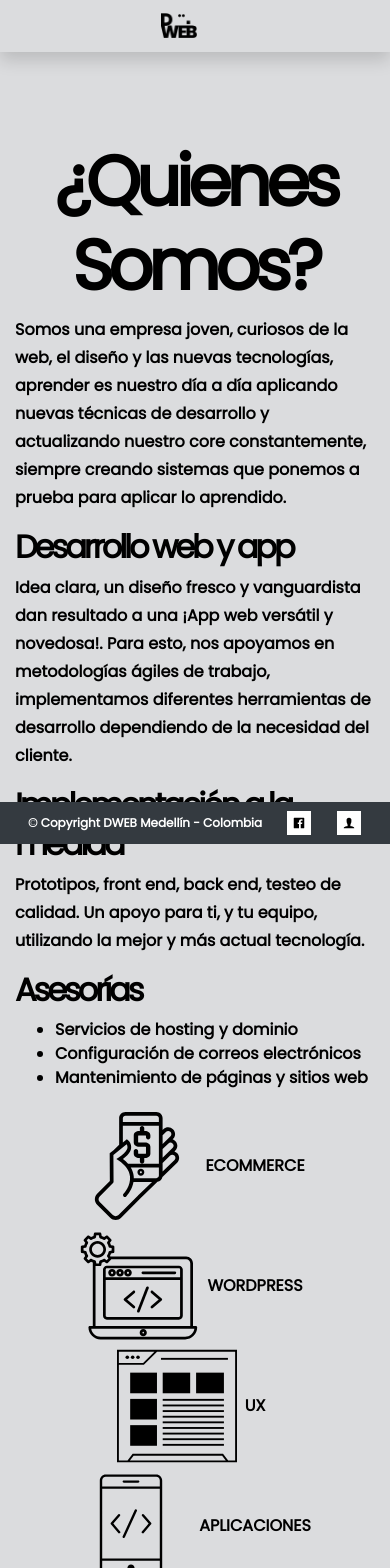
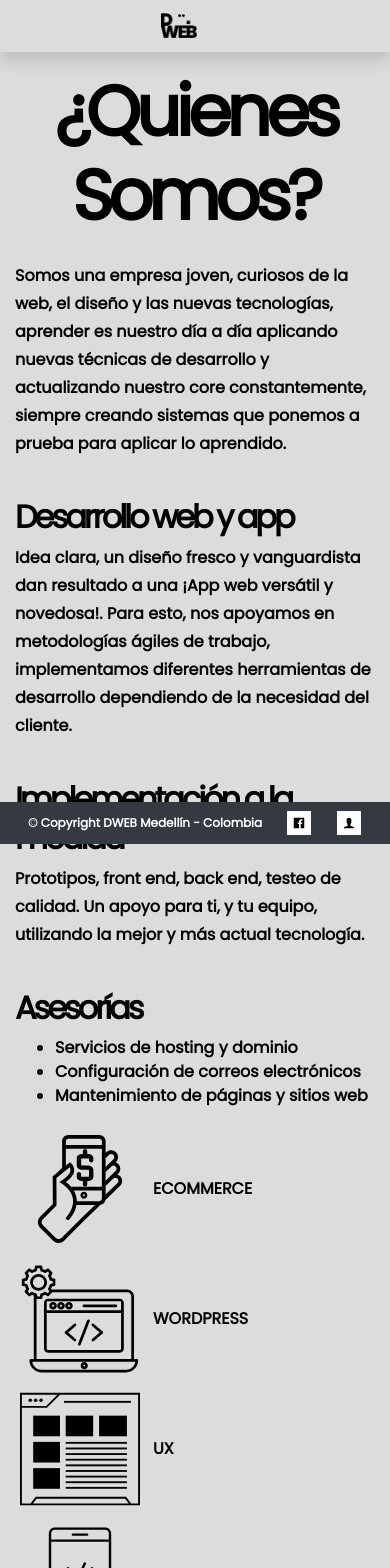
Before and after one commit to Kaziuz/dweb, a React (Create React App) app in the folder front/: page / in a window 390 px wide. Shown: the top 1568 px of the page. Built offline with nearby package versions, Linux system fonts and the light colour scheme; a web font is replaced by a local one.

Commit message:
responsive ok

```diff
--- a/front/src/App.js
+++ b/front/src/App.js
@@ -64,24 +64,31 @@ function App () {
     window.addEventListener('scroll', handleScroll)
   }, [])
 
+  // tengo el navbar supeior fixed, para que el contenido
+  // no quede tapado agrege un margintop, dependiendo
+  // de si estamos en moviles o en desktop ese marginTop
+  // se vuelve mas grande o mas chico
+  const addmarginTop = window.innerWidth <= 500 ? 70 : 140
   return (
     <div>
       <NavBar posScrollY={scrollinY} />
 
-      <Container style={{ background: 'rgba(219, 220, 222, 1)', marginTop: 140 }}>
+      <Container
+        style={{ background: 'rgba(219, 220, 222, 1)',
+          marginTop: addmarginTop }}>
         <Row>
           <Bienvenida data={data.seccion1} />
         </Row>
 
         <Row>
-          <div className="col-lg-12">
-            <h2 className="titulos-pricipales text-left mt-4">Proyectos</h2>
+          <div className="col-lg-12 mt-4">
+            <h2 className="titulos-pricipales text-left my-4">Proyectos</h2>
             <Galeria images={img}/>
           </div>
         </Row>
 
         <Row>
-          {/* <a name="equipo"></a> */}
+          {/* <a name="equipo"></a> NO BORRAR */}
           <Equipo data={data.seccion3} />
         </Row>
 
--- a/front/src/Bienvenida/Bienvenida.js
+++ b/front/src/Bienvenida/Bienvenida.js
@@ -1,10 +1,9 @@
 import React, { Fragment } from 'react'
+
 import ecommerce from '../img/servicios/ecommerce.svg'
 import aplicaciones from '../img/servicios/aplicaciones.svg'
 import ux from '../img/servicios/ux.svg'
 import wordpress from '../img/servicios/wordpress.svg'
-
-const width = 120
 
 function Bienvenida (props) {
   const { descripcion, titulo,
@@ -12,15 +11,17 @@ function Bienvenida (props) {
 
   function drawIcon (image) {
     if (image.includes('Wordpress')) {
-      return <img src={wordpress} alt={image} width={`${width}px`} />
+      return <div className="servicios-icons"
+        style={{ background: `url(${wordpress}) no-repeat top left`, backgroundSize: 'contain' }}></div>
     } else if (image.includes('UX')) {
-      return <img src={ux} alt={image} width={`${width}px`} />
+      return <div className="servicios-icons"
+        style={{ background: `url(${ux}) no-repeat top left`, backgroundSize: 'contain' }}></div>
     } else if (image.includes('Ecommerce')) {
-      return <img src={ecommerce} alt={image} width={`${width}px`} />
+      return <div className="servicios-icons"
+        style={{ background: `url(${ecommerce}) no-repeat top left`, backgroundSize: 'contain' }}></div>
     } else {
-      return (
-        <img src={aplicaciones} alt={image} width={`${width}px`} />
-      )
+      return <div className="servicios-icons"
+        style={{ background: `url(${aplicaciones}) no-repeat top left`, backgroundSize: 'contain' }}></div>
     }
   }
 
@@ -28,32 +29,32 @@ function Bienvenida (props) {
     <Fragment>
       <div className="col-lg-12">
         <h2 className="text-left titulos-pricipales text-center">{titulo}</h2>
-        <p>{descripcion}</p>
+        <p className="mt-4">{descripcion}</p>
       </div>
 
-      <div className="col-sm-4">
+      <div className="col-sm-4 mt-4">
         <h5 className="subtitulos text-left">{servicio1.titulo}</h5>
         <p>{servicio1.descripcion}</p>
       </div>
 
-      <div className="col-sm-4">
+      <div className="col-sm-4 mt-4">
         <h5 className="subtitulos text-left">{servicio2.titulo}</h5>
         <p>{servicio2.descripcion}</p>
       </div>
 
-      <div className="col-sm-4">
+      <div className="col-sm-4 mt-4">
         <h5 className="subtitulos text-left">{servicio3.titulo}</h5>
         <ul className="">
-          { servicio3.descripcion.map(o => {
-            return <li>{o}</li>
+          { servicio3.descripcion.map((o, idx) => {
+            return <li key={idx}>{o}</li>
           }) }
         </ul>
       </div>
 
-      <div className="d-none d-lg-flex col-lg-12 justify-content-between">
+      <div className="d-none d-sm-flex col-lg-12 justify-content-between">
         { servicios.map((servicio, idx) => {
           return (
-            <div key={servicio.titulo} style={{ display: 'inline-grid' }}>
+            <div key={`${idx}-${servicio.titulo}`} style={{ display: 'inline-grid' }}>
               {drawIcon(servicio)}
               <span className="p-2 text-center text-uppercase font-weight-bold">
                 {servicio}
@@ -67,8 +68,8 @@ function Bienvenida (props) {
       <div className="d-sm-none col-sm-12">
         { servicios.map((servicio, idx) => {
           return (
-            <div key={`${idx}-moviles`} className="d-flex justify-content-center align-items-center">
-             {drawIcon(servicio)}
+            <div key={`${idx}-moviles`} className="d-flex align-items-center">
+              {drawIcon(servicio)}
               <span className="p-2 text-right text-uppercase font-weight-bold">
                 {servicio}
               </span>
--- a/front/src/Contacto.js
+++ b/front/src/Contacto.js
@@ -117,7 +117,7 @@ function Contacto () {
                   </div>
                 </div>
               </div>
-              <div className="text-md-left mt-2">
+              <div className="text-md-left my-2">
                 <button className="btn bottom-send" type="submit">Enviar</button>
                 {showModal && <div> Correo enviado con exito </div>}
               </div>
--- a/front/src/Equipo/Equipo.js
+++ b/front/src/Equipo/Equipo.js
@@ -7,13 +7,13 @@ export default function Equipo (props) {
     <Fragment>
       <div className="col-lg-12">
         <h2 className="titulos-pricipales text-left">{titulo}</h2>
-        <h6 className="subtitulos">{descripcion}</h6>
+        <h6 className="subtitulos mt-4">{descripcion}</h6>
       </div>
 
       {/* por default */}
       <div className="d-none d-sm-block">
 
-        <div className="col-lg-12  d-flex justify-content-around ">
+        <div className="col-lg-12 d-flex justify-content-between mt-2">
           <div className="mx-2">
             <img src="https://thispersondoesnotexist.com/image"
               className="img-fluid" alt={integrante2.nombre} style={{ maxWidth: '35vw' }} />
--- a/front/src/Galeria/Galeria.js
+++ b/front/src/Galeria/Galeria.js
@@ -8,7 +8,7 @@ function Galeria ({ images }) {
   })
 
   return (
-    <div className="wrapGaleria">
+    <div className="wrap-galeria mt-4">
       <div className="image-list">{imagenes}</div>
     </div>
   )
--- a/front/src/NavBar.js
+++ b/front/src/NavBar.js
@@ -1,13 +1,13 @@
-import React, { Fragment, useEffect, useState, useRef } from 'react'
-import { IoIosMenu } from 'react-icons/io'
+import React, { Fragment, useEffect, useRef } from 'react'
+import PropTypes from 'prop-types'
+
+// import { IoIosMenu } from 'react-icons/io'
 import dwebblack from './img/dwebblack.png'
 
 function NavBar ({ posScrollY }) {
   const refLogo = useRef()
-  const refHamburguer = useRef()
+  // const refHamburguer = useRef()
   const refNavbar = useRef()
-
-  const [collapsed, setCollapsed] = useState(true)
 
   useEffect(() => {
     // const element =  refLogo &&
@@ -29,8 +29,6 @@ function NavBar ({ posScrollY }) {
     }
   })
 
-  const toggleNavbar = () => setCollapsed(!collapsed)
-
   return (
     <Fragment>
 
@@ -43,7 +41,7 @@ function NavBar ({ posScrollY }) {
                 backgroundSize: 'contain',
               }} ref={refLogo}></div>
           </a>
-          {/* <div className="navbar-top" ref={refHamburguer}><IoIosMenu size="1.6em"/></div> NO BORRAR*/}
+          {/* <div className="navbar-top" ref={refHamburguer}><IoIosMenu size="1.6em"/></div> NO BORRAR */}
         </nav>
       </div>
 
@@ -57,7 +55,7 @@ function NavBar ({ posScrollY }) {
                 backgroundSize: 'contain',
               }}></div>
           </a>
-          {/* <div className="navbar-top"><IoIosMenu size="1.6em"/></div> NO BORRAR*/}
+          {/* <div className="navbar-top"><IoIosMenu size="1.6em"/></div> NO BORRAR */}
         </nav>
       </div>
 
@@ -65,4 +63,8 @@ function NavBar ({ posScrollY }) {
   )
 }
 
+NavBar.propTypes = {
+  posScrollY: PropTypes.number,
+}
+
 export default NavBar
--- a/front/src/root.css
+++ b/front/src/root.css
@@ -90,6 +90,10 @@ p {
     grid-auto-rows: 12px;
 }
 
+.wrap-galeria {
+    margin-top: 20px;
+}
+
 .image-list img{
     width:250px;
 }
@@ -129,10 +133,6 @@ p {
     left: 50%;
     transform: translate(-50%, -50%);
     text-align: center;
-}
-
-.wrapGaleria{
-    margin-top: 80px;
 }
 
 .redes-icon {
@@ -185,3 +185,10 @@ p {
     border-radius: 0;
     border: 1px solid transparent;
 }
+
+.servicios-icons {
+    padding: 5px;
+    margin: 5px;
+    width: 120px;
+    height: 120px;
+}
```
